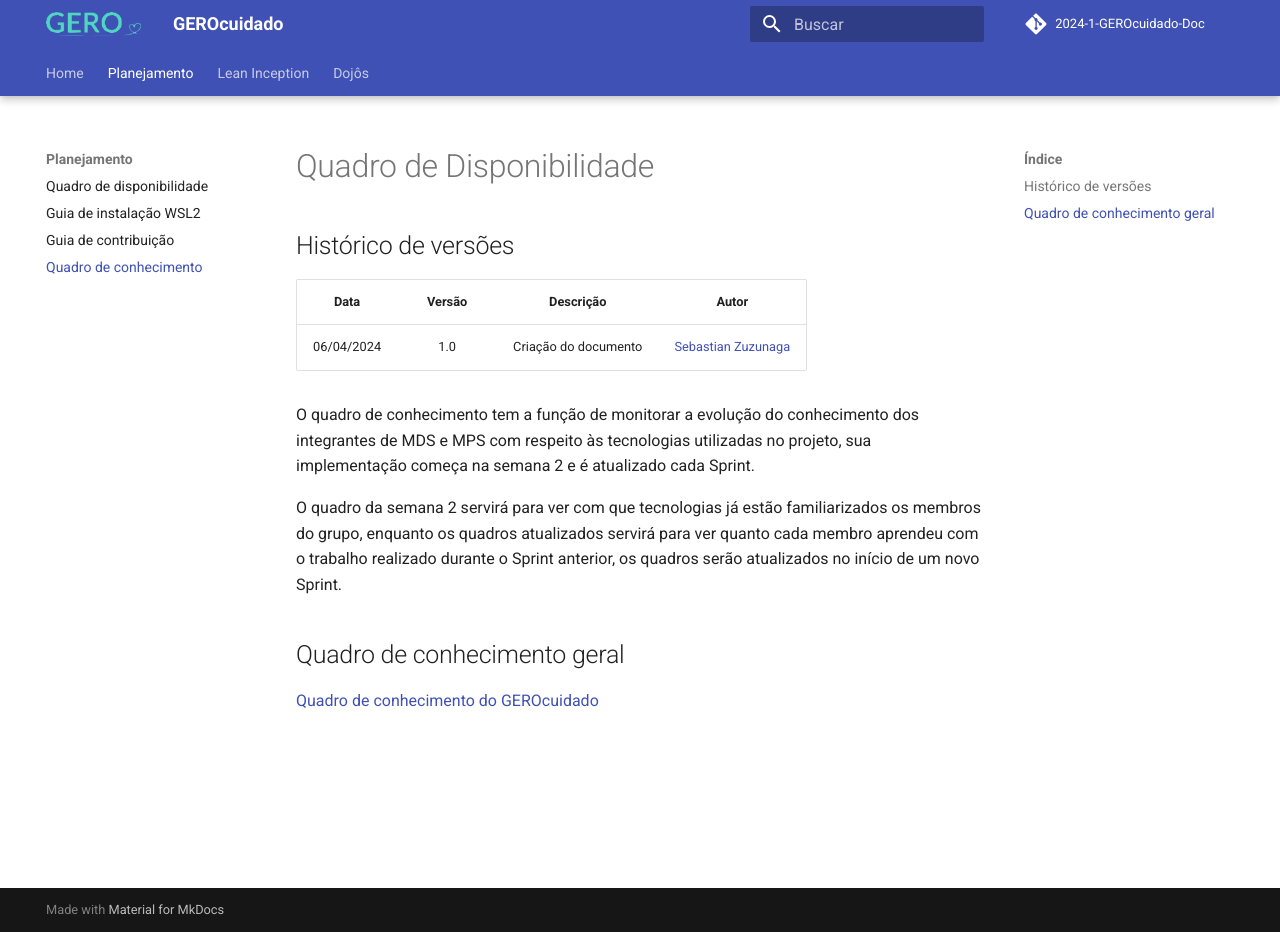
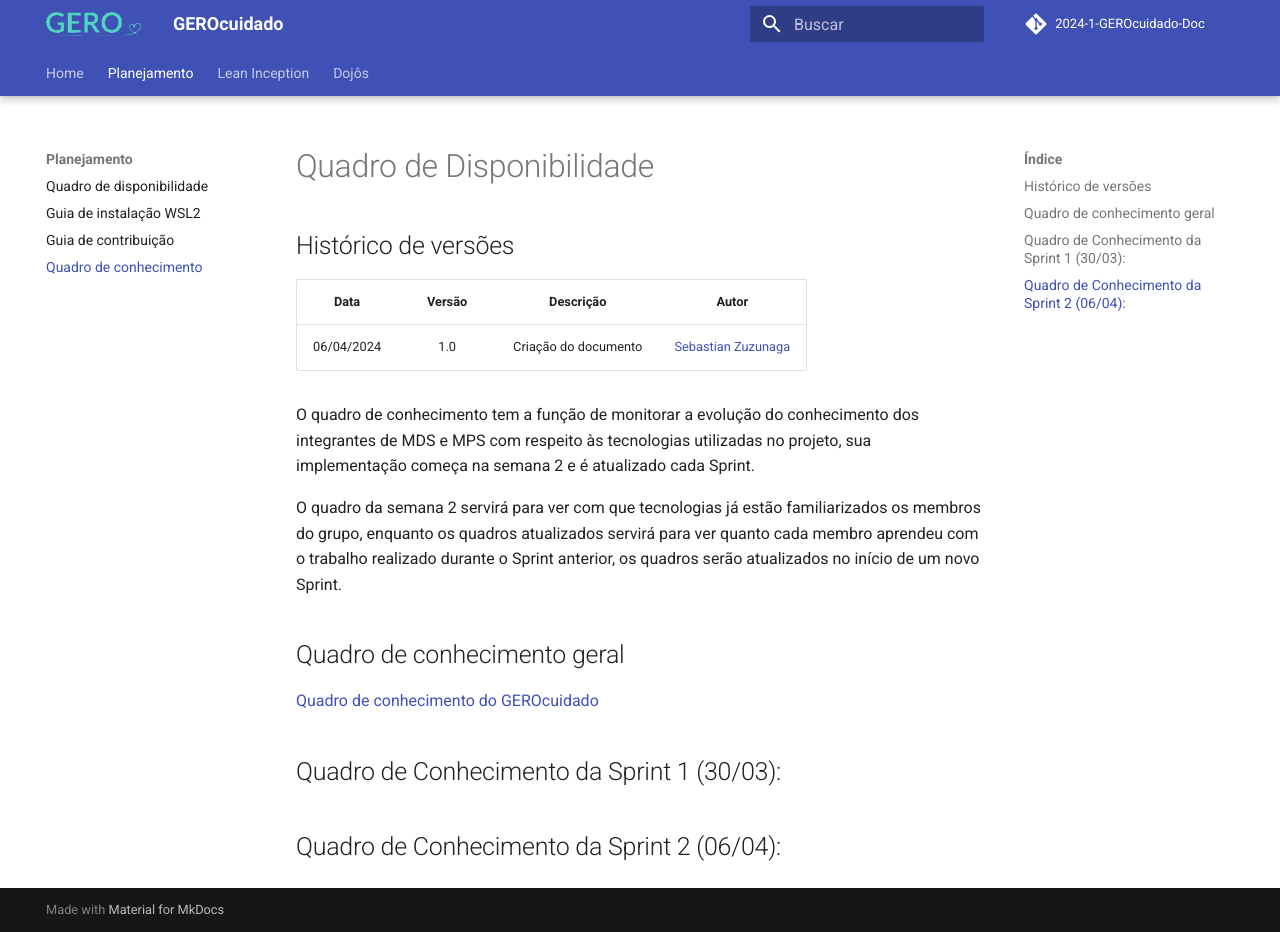
Before and after one commit to fga-eps-mds/2024-1-GEROcuidado-Doc, an MkDocs documentation site: the page built from docs/planejamento/quadro_de_conhecimentos.md, in a window 1280 px wide and 932 px high. Built offline with MkDocs 1.6.1 and Material for MkDocs 9.7.7, drawn with Linux system fonts in a browser that asks for light colours; comment, search, counter and statistics services are not loaded.

Commit message:
docs: add sprint tables index

```diff
--- a/docs/planejamento/quadro_de_conhecimentos.md
+++ b/docs/planejamento/quadro_de_conhecimentos.md
@@ -12,3 +12,7 @@
 
 ## Quadro de conhecimento geral
 [Quadro de conhecimento do GEROcuidado](https://docs.google.com/spreadsheets/d/1kMXA2-AnbGmW9cHn5BuRvYgftUQBVeB3J6M1IS4noyk/edit#gid=1997641710)
+
+## Quadro de Conhecimento da Sprint 1 (30/03):
+
+## Quadro de Conhecimento da Sprint 2 (06/04):
```
